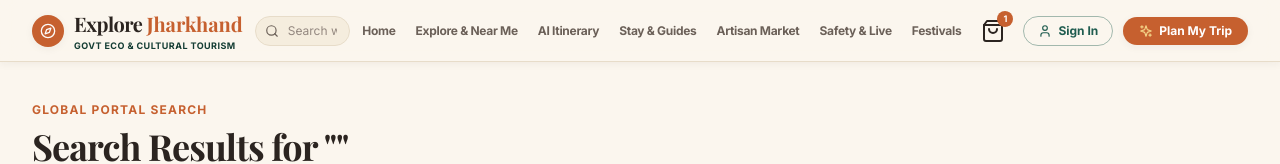
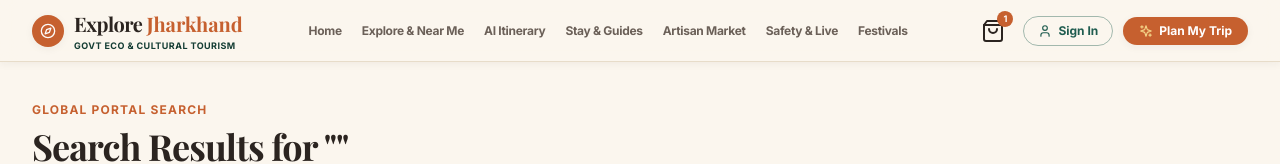
Before and after one commit to sourabhkhadav/Jharkhand, a React (Vite) app: page /search in a window 1280 px wide. Shown: the top 164 px of the page. Built offline with nearby package versions, Linux system fonts and the light colour scheme; a web font is replaced by a local one.

Commit message:
Remove search bar from Navbar

```diff
--- a/src/components/Navbar.jsx
+++ b/src/components/Navbar.jsx
@@ -42,18 +42,6 @@ export default function Navbar({ cartCount = 0, onOpenCart, onOpenAuth }) {
                         <p className="text-[9px] tracking-wider uppercase font-bold text-secondary-dark leading-tight mt-0.5 whitespace-nowrap">Govt Eco & Cultural Tourism</p>
                     </div>
                 </Link>
-
-                {/* Global Search Bar (Desktop) */}
-                <form onSubmit={handleSearchSubmit} className="hidden md:flex items-center relative max-w-[220px] lg:max-w-xs w-full flex-shrink">
-                    <input
-                        type="text"
-                        placeholder="Search waterfalls, temples, Sohrai..."
-                        value={searchQuery}
-                        onChange={(e) => setSearchQuery(e.target.value)}
-                        className="w-full pl-8 pr-3 py-1.5 text-xs rounded-full bg-cream-dark/70 border border-warmborder focus:outline-none focus:ring-1 focus:ring-primary focus:bg-white text-ink transition-all placeholder:text-ink-muted"
-                    />
-                    <Search className="w-3.5 h-3.5 text-ink-light absolute left-2.5 pointer-events-none" />
-                </form>
 
                 {/* Desktop Nav Links */}
                 <nav className="hidden lg:flex items-center gap-4 xl:gap-5 flex-shrink-0">
```
Also changed, not shown: 5 other files (tests, documents, lock files or other folders).
